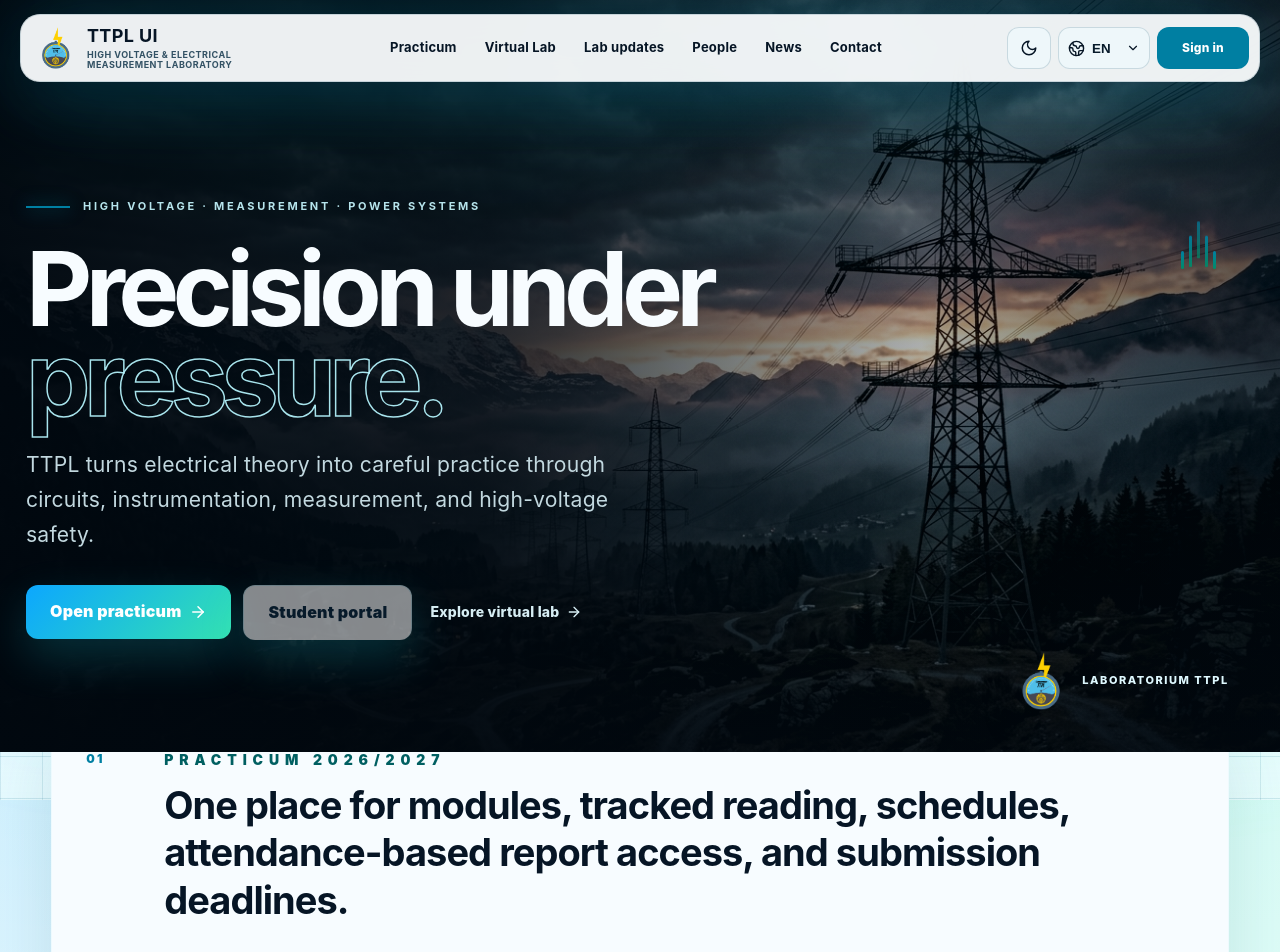
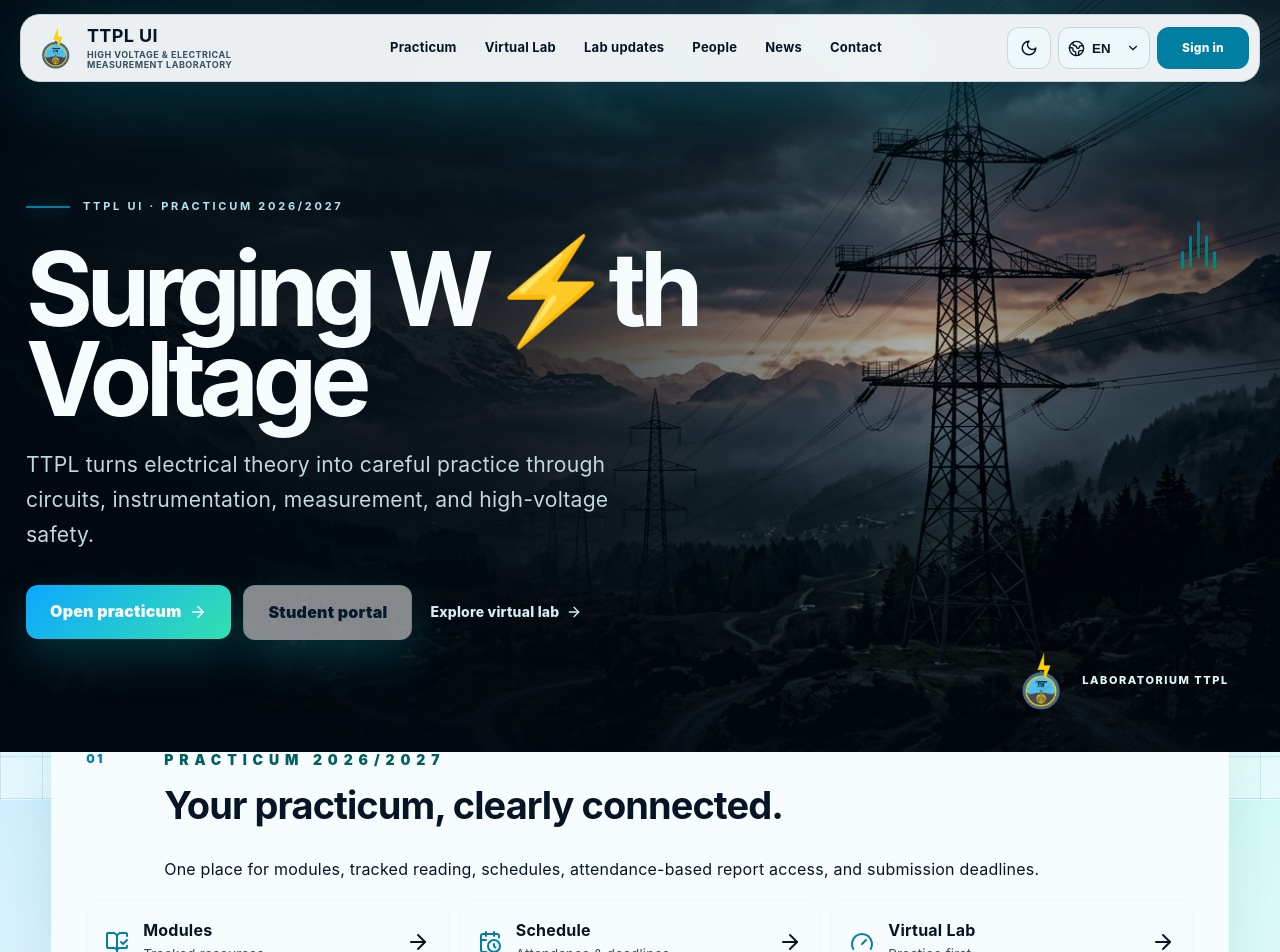
Before and after one commit to shannon-aurelia/TTPL-UI-Website, a Next.js app: page / in a window 1280 px wide. Shown: the top 952 px of the page. Built offline with nearby package versions, Linux system fonts and the light colour scheme; no server answers.

Commit message:
Update app/HomeClient.jsx for Surging Voltage sync

```diff
--- a/app/HomeClient.jsx
+++ b/app/HomeClient.jsx
@@ -6,7 +6,7 @@ import { ArrowRight, BookOpenCheck, CalendarClock, Gauge, ShieldCheck, Sparkles,
 
 const text = {
   en: {
-    eyebrow: 'High voltage · measurement · power systems', titleA: 'Precision under', titleB: 'pressure.',
+    eyebrow: 'TTPL UI · Practicum 2026/2027', titleA: 'Surging W', titleB: 'th Voltage',
     lead: 'TTPL turns electrical theory into careful practice through circuits, instrumentation, measurement, and high-voltage safety.',
     practicum: 'Open practicum', portal: 'Student portal', lab: 'Explore virtual lab',
     season: 'Practicum 2026/2027', seasonText: 'One place for modules, tracked reading, schedules, attendance-based report access, and submission deadlines.',
@@ -22,7 +22,7 @@ const text = {
     updates: 'See laboratory updates', crew: 'Meet the team'
   },
   id: {
-    eyebrow: 'Tegangan tinggi · pengukuran · sistem tenaga', titleA: 'Presisi dalam', titleB: 'tekanan.',
+    eyebrow: 'TTPL UI · Praktikum 2026/2027', titleA: 'Surging W', titleB: 'th Voltage',
     lead: 'TTPL mengubah teori kelistrikan menjadi praktik yang teliti melalui rangkaian, instrumentasi, pengukuran, dan keselamatan tegangan tinggi.',
     practicum: 'Buka praktikum', portal: 'Portal mahasiswa', lab: 'Jelajahi lab virtual',
     season: 'Praktikum 2026/2027', seasonText: 'Satu tempat untuk modul, pelacakan membaca, jadwal, akses laporan berbasis kehadiran, dan deadline pengumpulan.',
@@ -38,7 +38,7 @@ const text = {
     updates: 'Lihat kegiatan laboratorium', crew: 'Kenali tim'
   },
   zh: {
-    eyebrow: '高电压 · 电测量 · 电力系统', titleA: '压力之下，', titleB: '保持精确。',
+    eyebrow: 'TTPL UI · 2026/2027 实验课', titleA: 'Surging W', titleB: 'th Voltage',
     lead: 'TTPL 通过电路、仪器、测量与高电压安全，把电气理论转化为严谨实践。',
     practicum: '进入实验课', portal: '学生入口', lab: '探索虚拟实验室',
     season: '2026/2027 实验课', seasonText: '模块、阅读记录、时间表、基于出勤的报告权限和提交截止日期集中在一个平台。',
@@ -78,7 +78,7 @@ export default function HomeClient({ current }) {
       <div className="home-hero-shade"/>
       <div className="home-hero-content">
         <div className="home-kicker"><span/><b>{t.eyebrow}</b></div>
-        <h1>{t.titleA}<br/><em>{t.titleB}</em></h1>
+        <h1 aria-label="Surging With Voltage">{t.titleA}<span className="voltage-i" aria-hidden="true">⚡</span>{t.titleB}</h1>
         <p>{t.lead}</p>
         <div className="home-actions">
           <Link className="btn" href="/practicum">{t.practicum}<ArrowRight size={18}/></Link>
@@ -91,7 +91,7 @@ export default function HomeClient({ current }) {
     </section>
 
     <section className="home-season section">
-      <div className="home-season-copy"><span className="section-index">01</span><div><div className="eyebrow">{t.season}</div><h2>{t.seasonText}</h2></div></div>
+      <div className="home-season-copy"><span className="section-index">01</span><div><div className="eyebrow">{t.season}</div><h2>Your practicum, clearly connected.</h2><p>{t.seasonText}</p></div></div>
       <div className="home-season-actions">
         <Link href="/practicum"><BookOpenCheck/><span><b>Modules</b><small>Tracked resources</small></span><ArrowRight/></Link>
         <Link href="/portal"><CalendarClock/><span><b>Schedule</b><small>Attendance & deadlines</small></span><ArrowRight/></Link>
```
